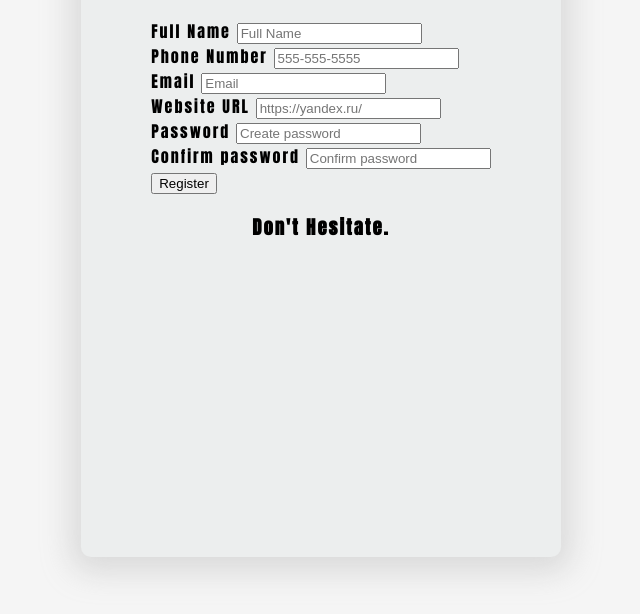
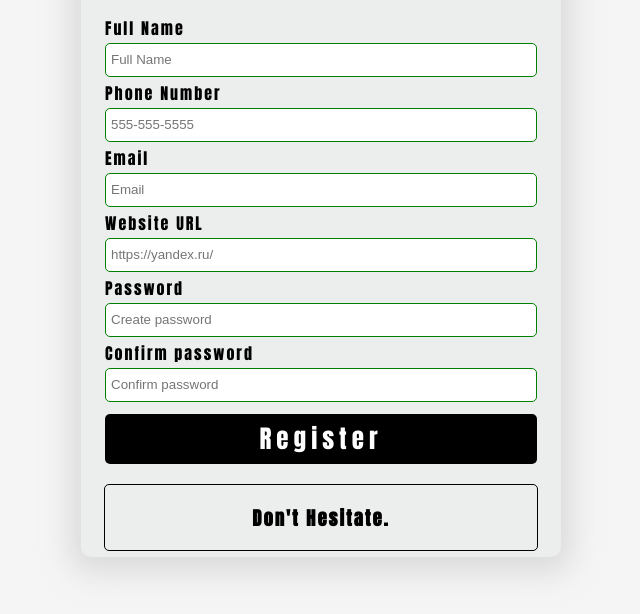
Before and after one commit to GabrielHangor/FormValidator, a plain HTML site: page index.html in a window 1280 px wide. Shown: the part 158-772 px from the top of the page, without its empty margins (319-959 px from the left). Drawn offline with Linux system fonts and the light colour scheme.

Commit message:
finished styling

```diff
--- a/index.html
+++ b/index.html
@@ -41,7 +41,7 @@
             <!-- Confirm Password -->
             <div class="form-group">
                 <label for="password2">Confirm password</label>
-                <input type="url" id="password2" placeholder="Confirm password">
+                <input type="password" id="password2" placeholder="Confirm password">
             </div>
             <button type="submit">Register</button>
         </form>
--- a/style.css
+++ b/style.css
@@ -25,3 +25,72 @@ body {
   border-radius: 10px;
   box-shadow: 0 5px 30px 10px rgba(177, 177, 177, 0.4);
 }
+
+/* Form */
+
+form {
+  width: 90%;
+}
+
+.form-group {
+  height: 65px;
+}
+
+label {
+  position: relative;
+  bottom: 3px;
+}
+
+input {
+  width: 100%;
+  height: 34px;
+  padding: 5px;
+  border: 1px solid black;
+  border-radius: 5px;
+  outline: none;
+  box-sizing: border-box;
+  transition: all 0.5s;
+}
+
+input:valid {
+  border: 1px solid green;
+}
+
+input:invalid {
+  border: 1px solid red;
+}
+
+button {
+  cursor: pointer;
+  color: white;
+  background: black;
+  border: none;
+  border-radius: 5px;
+  height: 50px;
+  width: 100%;
+  font-family: "Anton", sans-serif;
+  letter-spacing: 5px;
+  font-size: 25px;
+  margin-top: 5px;
+  transition: all 0.2s ease-in-out;
+}
+
+button:hover {
+  filter: brightness(120%);
+  background: whitesmoke;
+  color: black;
+}
+
+button:focus {
+  outline: none;
+}
+
+.message-container {
+  border: 1px solid black;
+  border-radius: 5px;
+  width: 90%;
+  margin-top: 20px;
+  display: flex;
+  justify-content: center;
+  color: black;
+}
```
